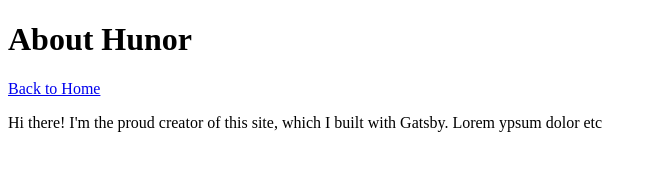
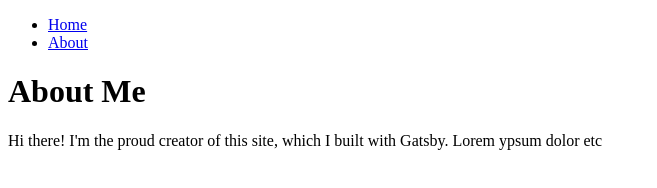
Before and after one commit to tamasmagyarhunor88/gatsby-learning, a Gatsby site: page /about in a window 1280 px wide. Shown: the whole page, without its empty margins (0-657 px from the left). Built offline with nearby package versions, Linux system fonts and the light colour scheme; Gatsby itself is replaced by a stand-in of ours.

Commit message:
Update IndexPage,AboutPage to use Layout component

```diff
--- a/src/pages/about.js
+++ b/src/pages/about.js
@@ -1,14 +1,12 @@
 import * as React from 'react'
 import { Link } from "gatsby";
+import Layout from "../components/layout";
 
 const AboutPage = () => {
     return (
-        <main>
-            <title>About Hunor</title>
-            <h1>About Hunor</h1>
-            <Link to="/">Back to Home</Link>
+        <Layout pageTitle="About Me">
             <p>Hi there! I'm the proud creator of this site, which I built with Gatsby. Lorem ypsum dolor etc</p>
-        </main>
+        </Layout>
     )
 }
 
```
Also changed, not shown: src/pages/index.js (+3 -5 lines).
